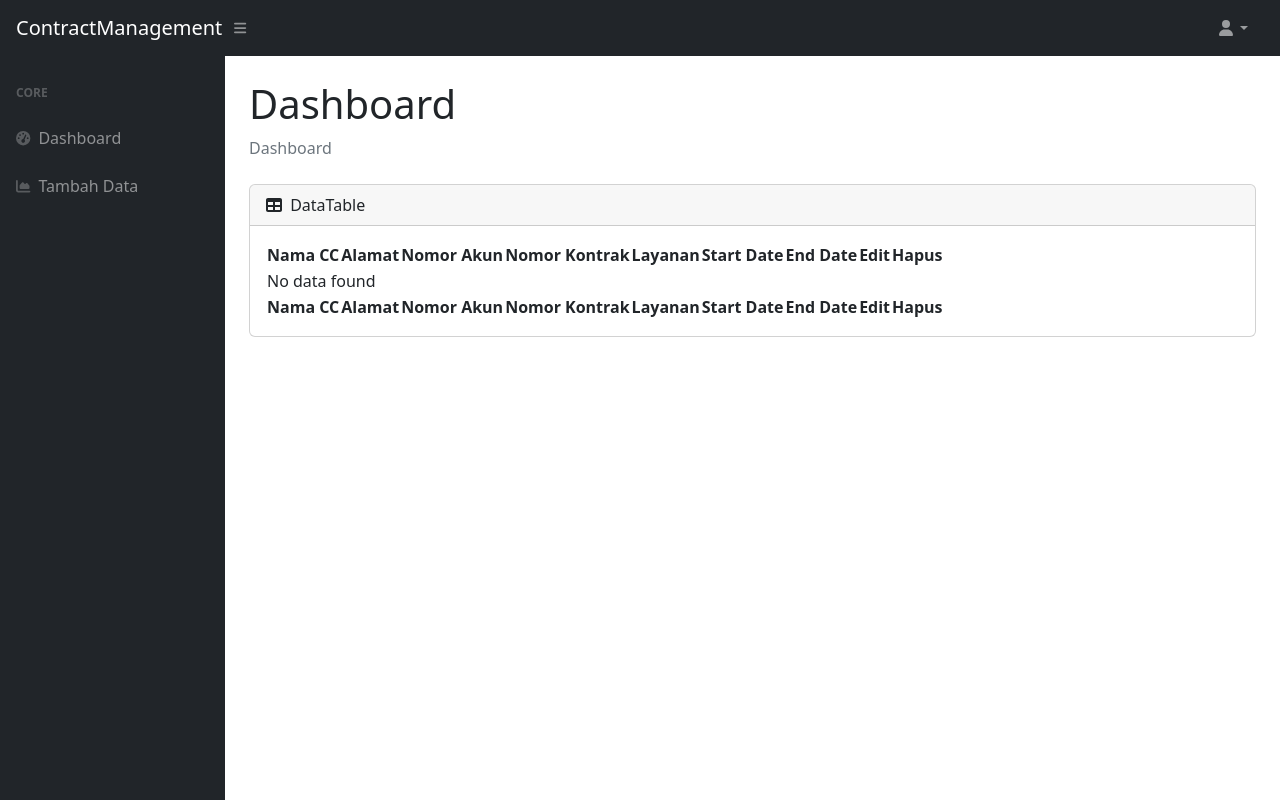
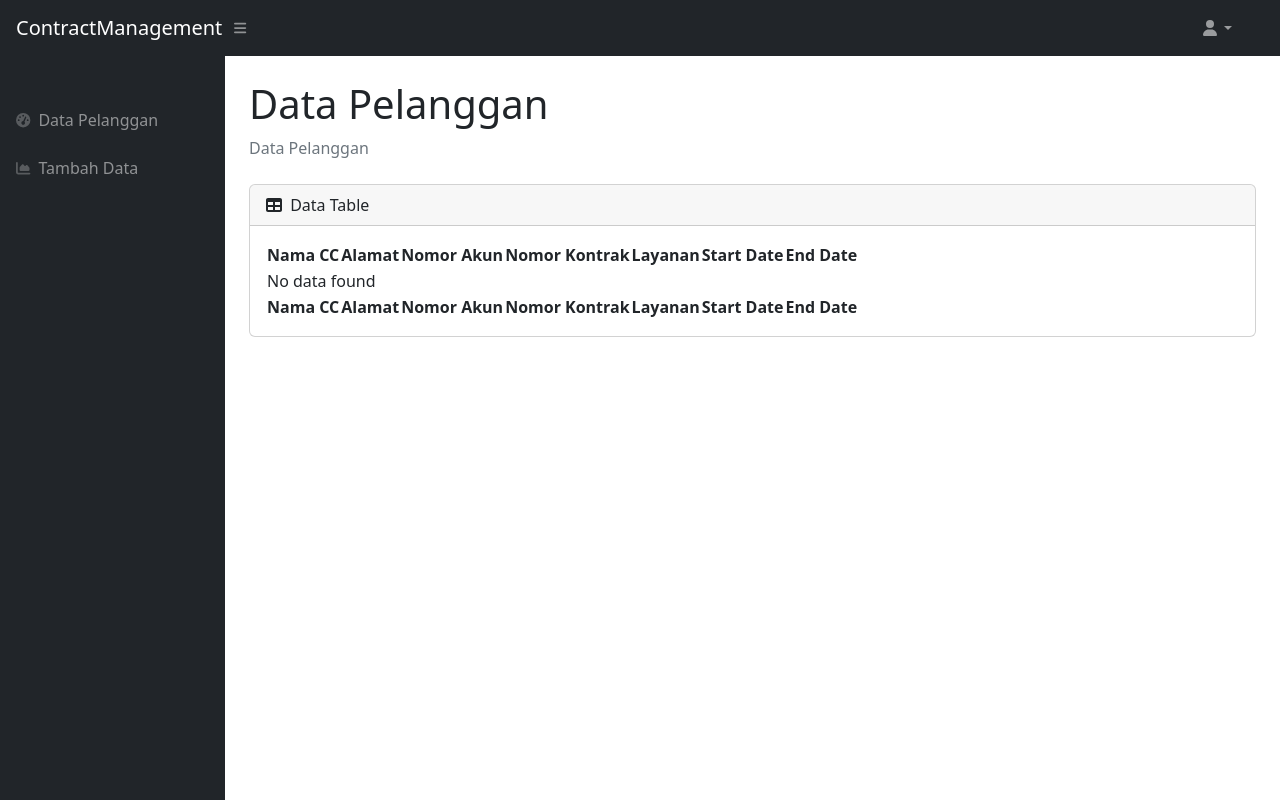
Before and after one commit to HammamRahman/Magang, a PHP site: page /dashboard.php in a window 1280 px wide. Run offline with PHP 8.4, Linux system fonts and the light colour scheme; the visitor is signed in with stand-in values (Sample User, id 1); data that the repository does not hold is empty; some libraries are stand-ins or nearby versions.

Commit message:
Update dashboard.php

```diff
--- a/dashboard.php
+++ b/dashboard.php
@@ -22,19 +22,18 @@ if (isset($_SESSION['message'])) {
     <meta name="viewport" content="width=device-width, initial-scale=1, shrink-to-fit=no" />
     <meta name="description" content="" />
     <meta name="author" content="" />
-    <title>Dashboard</title>
+    <title>Data Pelanggan</title>
     <link href="https://cdn.jsdelivr.net/npm/simple-datatables@7.1.2/dist/style.min.css" rel="stylesheet" />
     <link href="css/styles.css" rel="stylesheet" />
     <script src="https://use.fontawesome.com/releases/v6.3.0/js/all.js" crossorigin="anonymous"></script>
 </head>
 <body class="sb-nav-fixed">
     <nav class="sb-topnav navbar navbar-expand navbar-dark bg-dark">
-        <a class="navbar-brand ps-3" href="dashboard.php">ContractManagement</a>
+        <a class="navbar-brand ps-3" href="data.php">ContractManagement</a>
         <button class="btn btn-link btn-sm order-1 order-lg-0 me-4 me-lg-0" id="sidebarToggle" href="#!"><i class="fas fa-bars"></i></button>
         <form class="d-none d-md-inline-block form-inline ms-auto me-0 me-md-3 my-2 my-md-0">
             <div class="input-group"></div>
-        </form>
-        <ul class="navbar-nav ms-auto ms-md-0 me-3 me-lg-4">
+            <ul class="navbar-nav ms-auto ms-md-0 me-3 me-lg-4">
             <li class="nav-item dropdown">
                 <a class="nav-link dropdown-toggle" id="navbarDropdown" href="#" role="button" data-bs-toggle="dropdown" aria-expanded="false"><i class="fas fa-user fa-fw"></i></a>
                 <ul class="dropdown-menu dropdown-menu-end" aria-labelledby="navbarDropdown">
@@ -42,16 +41,18 @@ if (isset($_SESSION['message'])) {
                 </ul>
             </li>
         </ul>
+        </form>
+
     </nav>
     <div id="layoutSidenav">
         <div id="layoutSidenav_nav">
             <nav class="sb-sidenav accordion sb-sidenav-dark" id="sidenavAccordion">
                 <div class="sb-sidenav-menu">
                     <div class="nav">
-                        <div class="sb-sidenav-menu-heading">Core</div>
-                        <a class="nav-link" href="dashboard.php">
+                        <div class="sb-sidenav-menu-heading"> </div>
+                        <a class="nav-link" href="data.php">
                             <div class="sb-nav-link-icon"><i class="fas fa-tachometer-alt"></i></div>
-                            Dashboard
+                            Data Pelanggan
                         </a>
                         <a class="nav-link" href="TambahData.php">
                             <div class="sb-nav-link-icon"><i class="fas fa-chart-area"></i></div>
@@ -64,9 +65,9 @@ if (isset($_SESSION['message'])) {
         <div id="layoutSidenav_content">
             <main>
                 <div class="container-fluid px-4">
-                    <h1 class="mt-4">Dashboard</h1>
+                    <h1 class="mt-4">Data Pelanggan</h1>
                     <ol class="breadcrumb mb-4">
-                        <li class="breadcrumb-item active">Dashboard</li>
+                        <li class="breadcrumb-item active">Data Pelanggan</li>
                     </ol>
                     <!-- Tampilkan pesan notifikasi jika ada -->
                     <?php if ($message): ?>
@@ -78,7 +79,7 @@ if (isset($_SESSION['message'])) {
                     <div class="card mb-4">
                         <div class="card-header">
                             <i class="fas fa-table me-1"></i>
-                            DataTable
+                            Data Table
                         </div>
                         <div class="card-body">
                             <table id="datatablesSimple">
@@ -91,8 +92,8 @@ if (isset($_SESSION['message'])) {
                                         <th>Layanan</th>
                                         <th>Start Date</th>
                                         <th>End Date</th>
-                                        <th>Edit</th>
-                                        <th>Hapus</th>
+                                        <th>&nbsp;&nbsp;</th>
+                                        <th>&nbsp;&nbsp;</th>
                                     </tr>
                                 </thead>
                                 <tfoot>
@@ -104,8 +105,8 @@ if (isset($_SESSION['message'])) {
                                         <th>Layanan</th>
                                         <th>Start Date</th>
                                         <th>End Date</th>
-                                        <th>Edit</th>
-                                        <th>Hapus</th>
+                                        <th>&nbsp;&nbsp;</th>
+                                        <th>&nbsp;&nbsp;</th>
                                     </tr>
                                 </tfoot>
                                 <tbody>
@@ -152,7 +153,17 @@ if (isset($_SESSION['message'])) {
             }
         }, 3000); // 3 detik
     </script>
-
+    <script>
+        function deleteData(id) {
+            if (data.status === 'success') {
+                // Menghapus baris dari tabel tanpa refresh
+                document.getElementById('row_' + id).remove();
+                alert(data.message);
+            } else {
+                alert(data.message);
+            }
+        };
+    </script>
 </body>
 </html>
 
```
